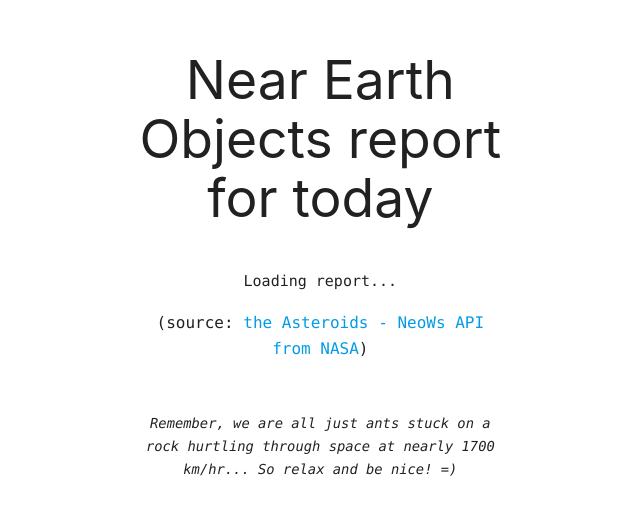
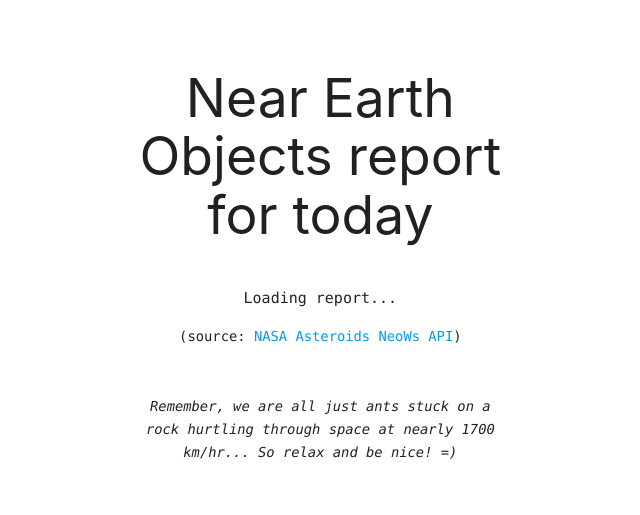
Before and after one commit to hellgrenj/galactic-dodgeball, a Svelte app: page / in a window 1280 px wide. Shown: the part 135-650 px from the top of the page, without its empty margins (280-920 px from the left). Built offline with nearby package versions, Linux system fonts and the light colour scheme; no server answers.

Commit message:
renamed source link

```diff
--- a/src/App.svelte
+++ b/src/App.svelte
@@ -20,6 +20,9 @@
     font-size: 0.92em;
     font-style: italic;
   }
+  .source {
+    font-size: 0.92em;
+  }
 </style>
 
 <main>
@@ -32,9 +35,9 @@
     <div class="row">
       <div class="col m10 s12 report-text">
         {@html report ? report.text : 'Loading report...'}
-        <p>
+        <p class="source">
           (source: <a href="https://api.nasa.gov/">
-            the Asteroids - NeoWs API from NASA</a>)
+            NASA Asteroids NeoWs API</a>)
         </p>
       </div>
     </div>
```
